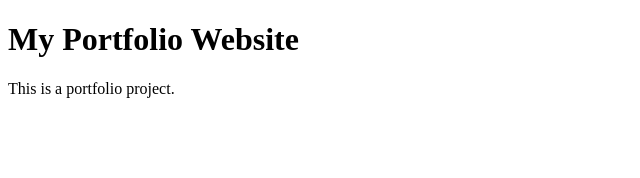
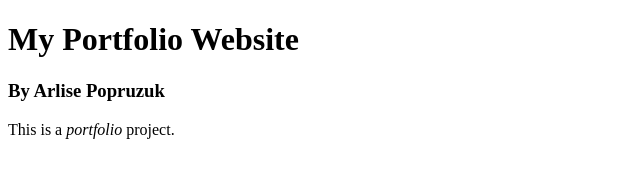
Before and after one commit to apopr/portfolio-project, a plain HTML site: page index.html in a window 1280 px wide. Shown: the whole page, without its empty margins (0-640 px from the left). Drawn offline with Linux system fonts and the light colour scheme.

Commit message:
Added a new header and italicized text.

```diff
--- a/index.html
+++ b/index.html
@@ -7,7 +7,8 @@
 </head>
 <body>
     <h1>My Portfolio Website</h1>
-        <p>This is a portfolio project.</p>
+    <h3>By Arlise Popruzuk</h3>
+        <p>This is a <i>portfolio</i> project.</p>
 
 </body>
 </html>
```
